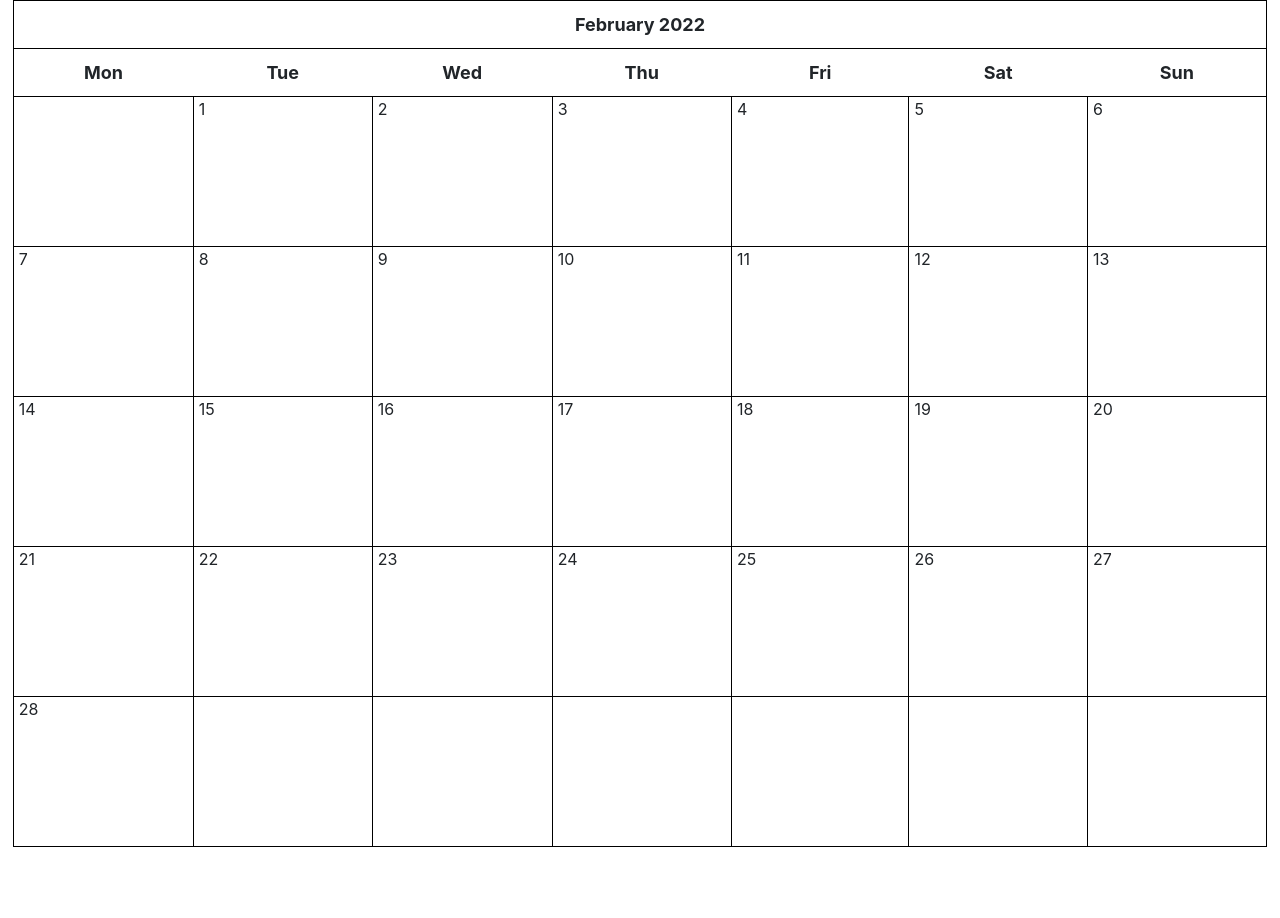
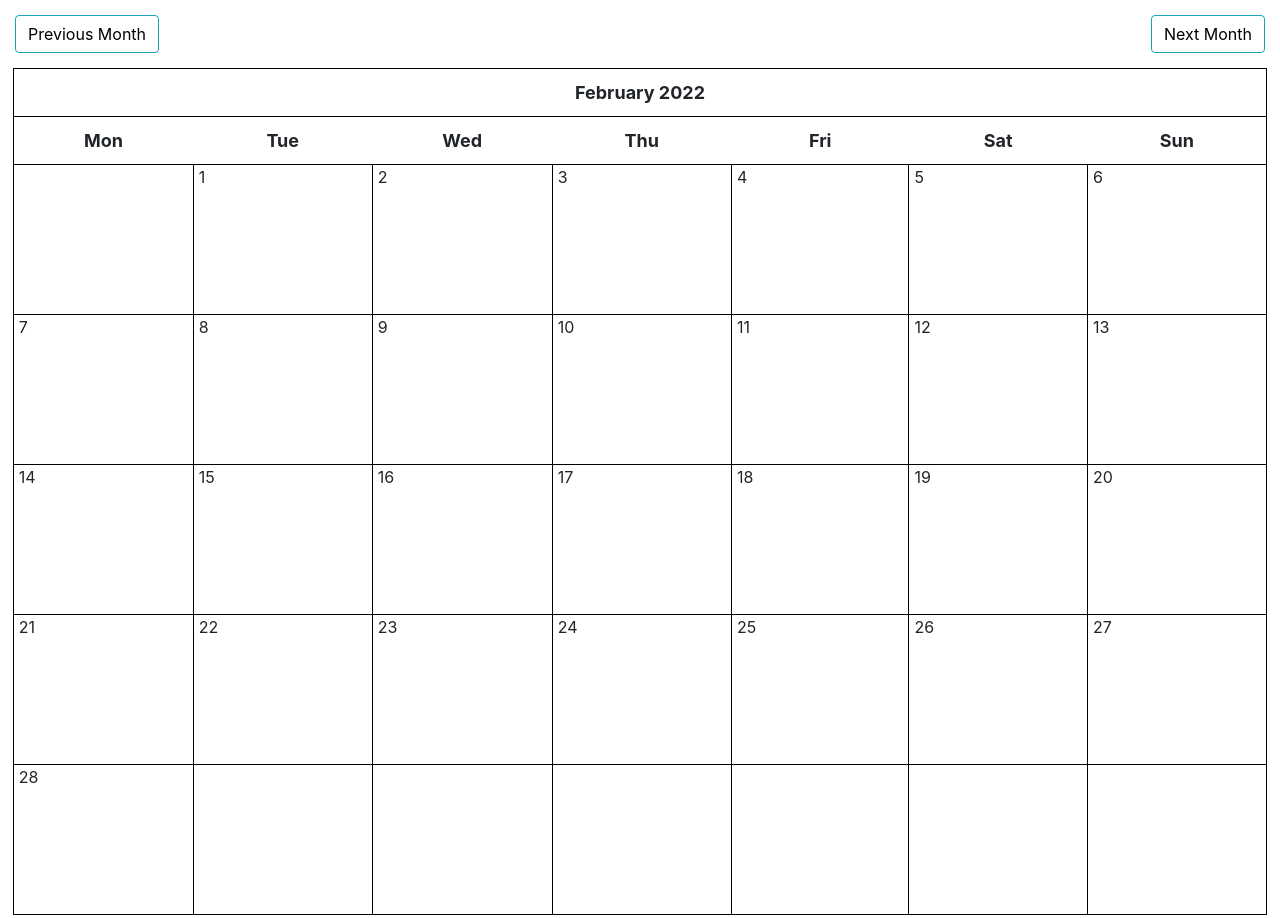
Before and after one commit to flourishbhp/flourish-calendar, a Django app: page / in a window 1280 px wide. Before the commit the page ends 847 px from the top, so only its background shows below. Run offline with Django 3.2, Linux system fonts and the light colour scheme; data that the repository does not hold is empty; some libraries are stand-ins or nearby versions.

Commit message:
Added calendar buttons

```diff
--- a/calendar_dashboard/templates/calendar_dashboard/base.html
+++ b/calendar_dashboard/templates/calendar_dashboard/base.html
@@ -51,6 +51,25 @@
     a {
     color: #17a2b8;
     }
+
+    .left {
+    float: left;
+    }
+
+    .right {
+    float: right;
+    }
+
+    .btn {
+    outline: none;
+    color: black;
+    background-color: transparent;
+    box-shadow: 0 0 0 0;
+    }
+
+    .clearfix {
+    margin: 15px;
+    }
   </style>
 </head>
 <body>
--- a/calendar_dashboard/templates/calendar_dashboard/calendar.html
+++ b/calendar_dashboard/templates/calendar_dashboard/calendar.html
@@ -1,5 +1,9 @@
 {% extends 'calendar_dashboard/base.html' %}
 
 {% block content %}
+    <div class="clearfix">
+        <a class="btn btn-info left" href="{'% url 'calendar_dashboard:calendar' %}?{'{ prev_month }}"> Previous Month </a>
+        <a class="btn btn-info right" href="{'% url 'calendar_dashboard:calendar' %}?{'{ next_month }}"> Next Month </a>
+    </div>
     {{ calendar }}
 {% endblock %}
--- a/calendar_dashboard/views.py
+++ b/calendar_dashboard/views.py
@@ -1,9 +1,9 @@
+import calendar
 import imp
 from django.shortcuts import render
 from django.http import HttpResponse
 
-
-from datetime import datetime, date
+from datetime import datetime, date, timedelta
 from django.shortcuts import render
 from django.http import HttpResponse
 from django.views import generic
@@ -27,7 +27,12 @@ class CalendarView(generic.ListView):
         cal = Calendar(d.year, d.month)
 
         # Call the formatmonth method, which returns our calendar as a table
+
         html_cal = cal.formatmonth(withyear=True)
+        d = get_date(self.request.GET.get('month', None))
+
+        context['prev_month'] = prev_month(d)
+        context['next_month'] = next_month(d)
         context['calendar'] = mark_safe(html_cal)
         return context
 
@@ -37,3 +42,18 @@ def get_date(req_day):
         year, month = (int(x) for x in req_day.split('-'))
         return date(year, month, day=1)
     return datetime.today()
+
+
+def prev_month(d):
+    first = d.replace(day=1)
+    prev_month = first - timedelta(days=1)
+    month = 'month=' + str(prev_month.year) + '-' + str(prev_month.month)
+    return month
+
+
+def next_month(d):
+    days_in_month = calendar.monthrange(d.year, d.month)[1]
+    last = d.replace(day=days_in_month)
+    next_month = last + timedelta(days=1)
+    month = 'month=' + str(next_month.year) + '-' + str(next_month.month)
+    return month
```
Also changed, not shown: calendar_dashboard/static/calendar_dashboard/styles.css (+18 -0 lines).
